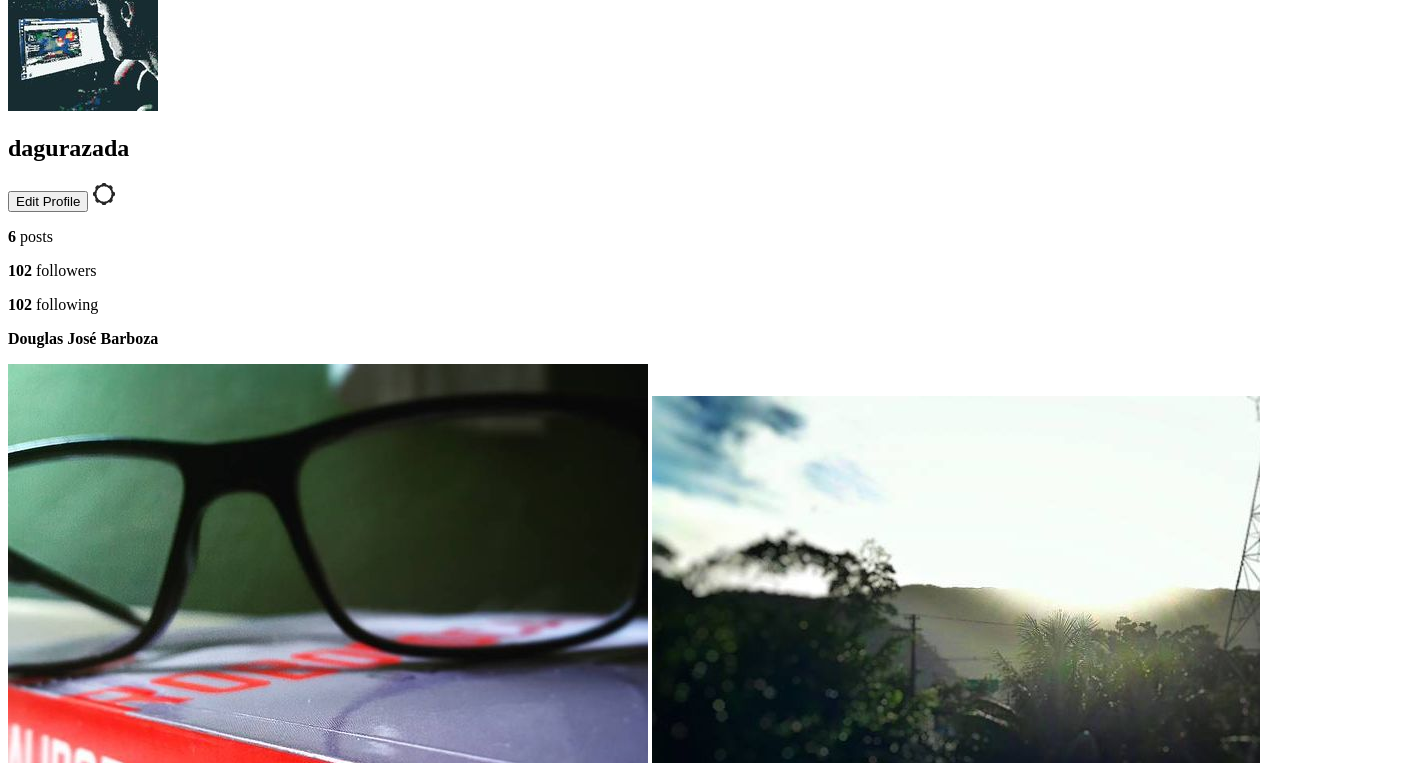
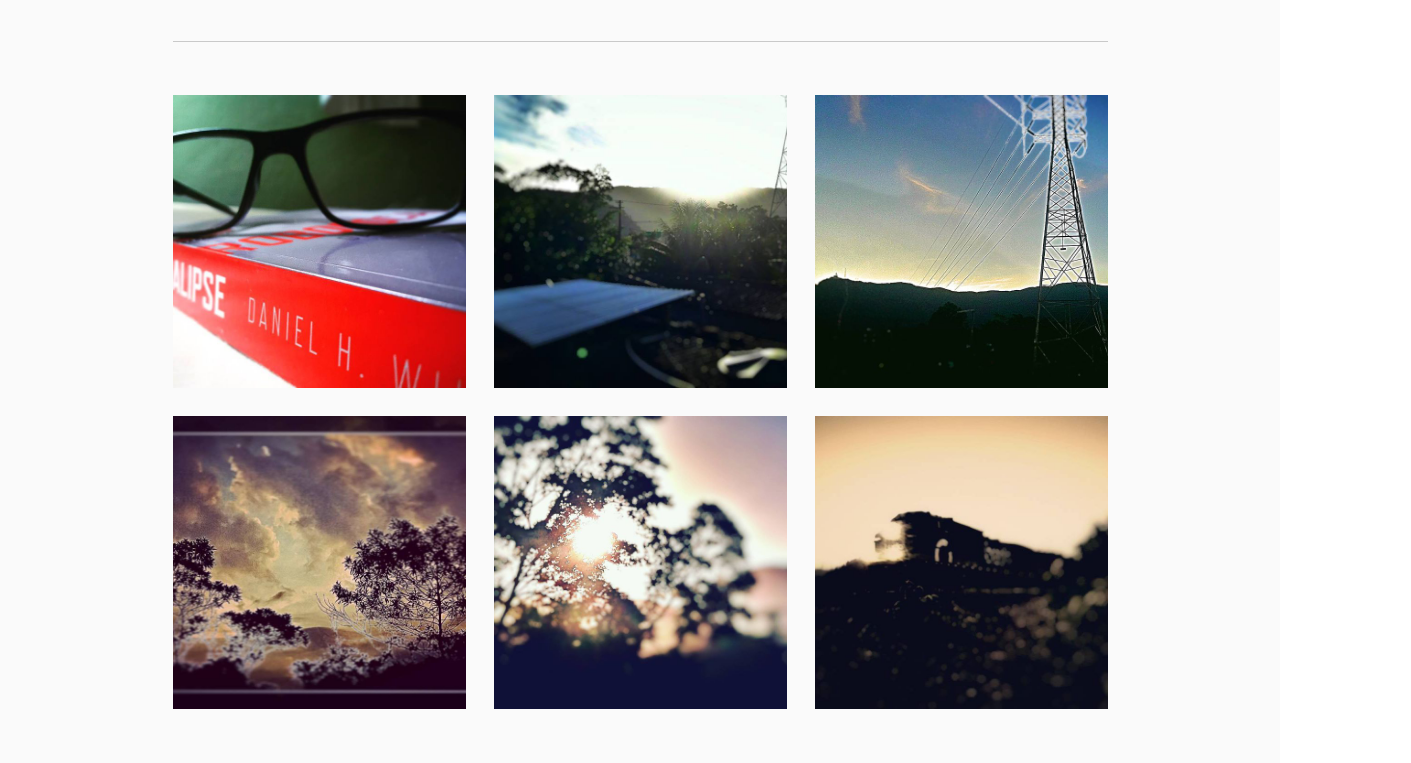
Before and after one commit to douglasjosebarboza/UI-Instagram, a plain HTML site: page index.html in a window 1280 px wide. Shown: the part 256-1019 px from the top of the page, 1411 px wide, since content can reach past the window. Drawn offline with Linux system fonts and the light colour scheme; the site is published under a folder, as on GitHub Pages, so addresses that start at the root find nothing.

Commit message:
Update index.html

```diff
--- a/index.html
+++ b/index.html
@@ -5,7 +5,7 @@
     <meta http-equiv="X-UA-Compatible" content="IE=edge">
     <meta name="viewport" content="width=device-width, initial-scale=1.0">
     <title>Douglas José Barboza @dagurazada</title>
-    <link rel="stylesheet" href="/estilo/styles.css">
+    <link rel="stylesheet" href="estilo/styles.css">
     <link rel="shortcut icon" href="imagens/favicon.ico" type="image/x-icon">
 </head>
 <body>
```
